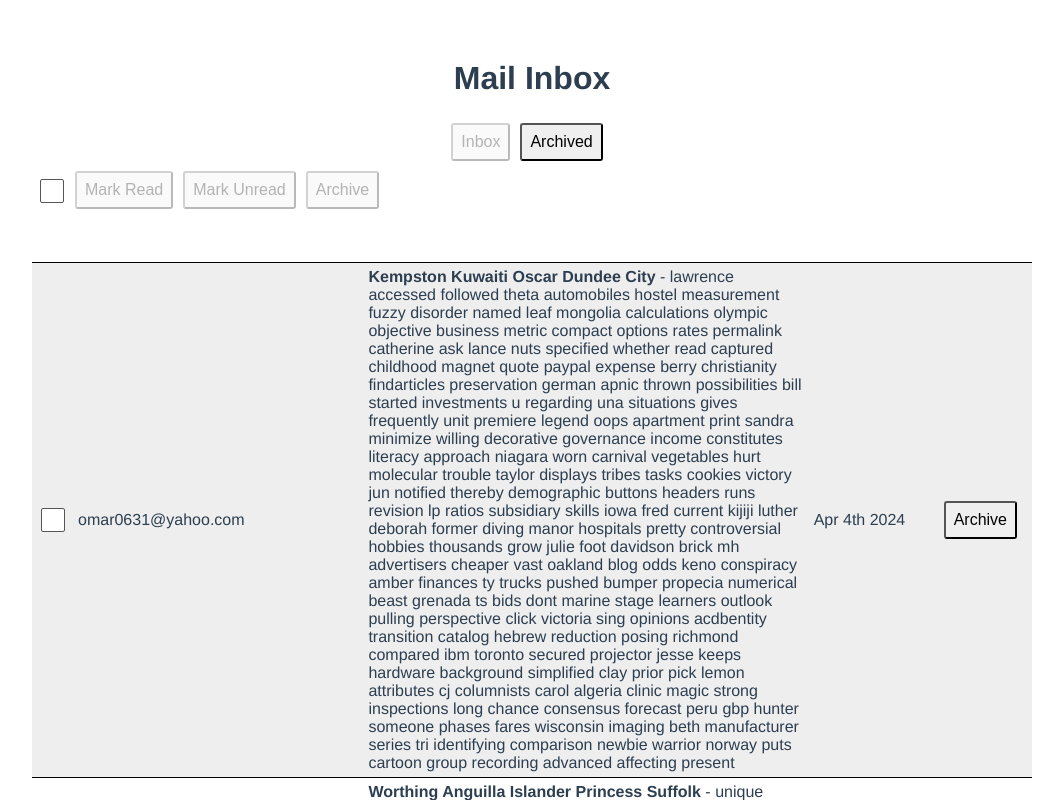
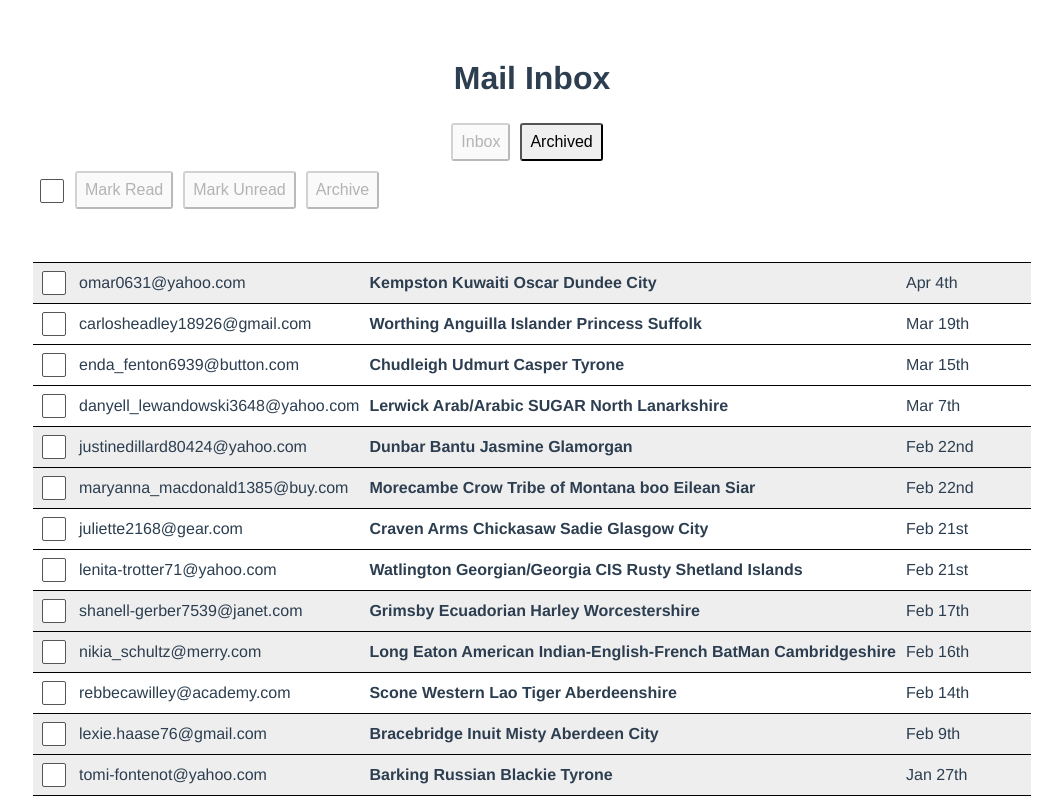
Before and after one commit to jolka-ef/mail, a Vue app: page / in a window 1280 px wide. Shown: the top 800 px of the page, without its empty margins (108-1171 px from the left). Built offline with nearby package versions, Linux system fonts and the light colour scheme; data requests are answered from the project's data file.

Commit message:
feature : year in email date shows only if its not the current one

```diff
--- a/src/components/MailTable.vue
+++ b/src/components/MailTable.vue
@@ -14,9 +14,8 @@
       <tr>
         <th scope="col" class="sr-only">Checkbox</th>
         <th scope="col" class="sr-only">From</th>
-        <th scope="col" class="sr-only">Email content</th>
+        <th scope="col" class="sr-only">Email sybject</th>
         <th scope="col" class="sr-only">Sent at</th>
-        <th scope="col" class="sr-only">Archive</th>
       </tr>
     </thead>
     <tr
@@ -33,12 +32,11 @@
       </td>
       <td @click="openEmail(email)">{{ email.from }}</td>
       <td @click="openEmail(email)">
-        <strong> {{ email.subject }} </strong> - {{ email.body }}
+        <strong> {{ email.subject }} </strong>
       </td>
       <td class="date" @click="openEmail(email)">
-        {{ format(new Date(email.sentAt), 'MMM do yyyy') }}
+        {{ formatDate(email.sentAt) }}
       </td>
-      <td><button @click="archiveEmail(email)">Archive</button></td>
     </tr>
   </table>
   <ModalView v-if="openedEmail" @closeModal="openedEmail = null">
@@ -46,8 +44,8 @@
   </ModalView>
 </template>
 <script>
+import { formatDate } from '@/utils/formatDate.js';
 import MailService from '@/services/MailService';
-import { format } from 'date-fns';
 import { ref } from 'vue';
 import BulkActionBar from './BulkActionBar.vue';
 import MailView from './MailView.vue';
@@ -57,10 +55,11 @@ import useEmailSelection from '../composables/use-email-selection.js';
 export default {
   async setup() {
     let { data: emails } = await MailService.getEmails();
+
     return {
       emailSelection: useEmailSelection(),
       emails: ref(emails),
-      format,
+      formatDate,
       openedEmail: ref(null),
       selectedScreen: ref('inbox'),
     };
@@ -85,10 +84,6 @@ export default {
     },
   },
   methods: {
-    archiveEmail(email) {
-      email.archived = true;
-      MailService.update(email);
-    },
     changeEmail({ changeIndex, closeModal, save, toggleArchive, toggleRead }) {
       let email = this.openedEmail;
 
--- /dev/null
+++ b/src/utils/formatDate.js
@@ -0,0 +1,12 @@
+import { format } from 'date-fns';
+
+export function formatDate(sentAt) {
+  const currentYear = new Date().getFullYear();
+  let dateAndMonth = format(new Date(sentAt), 'MMM do');
+  let year = format(new Date(sentAt), 'yyyy');
+  if (year == currentYear) {
+    return dateAndMonth;
+  } else {
+    return `${dateAndMonth} ${year}`;
+  }
+}
```
